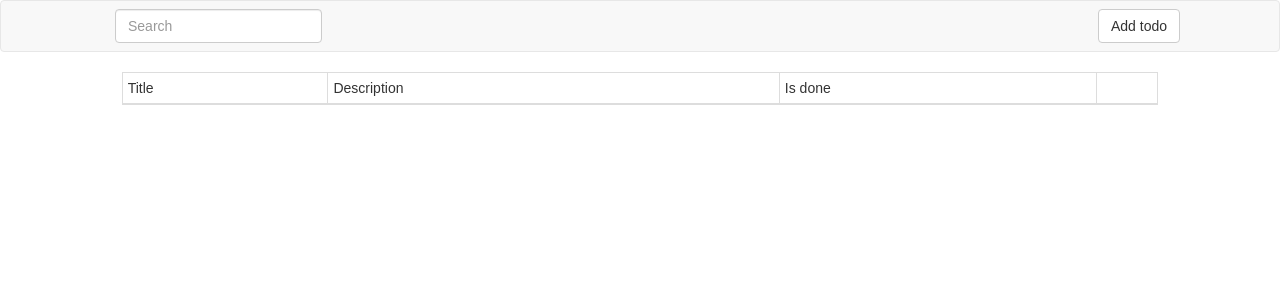
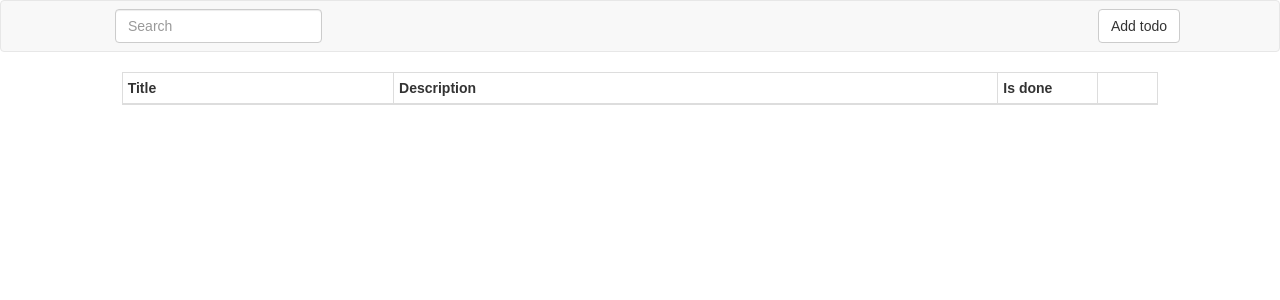
Before and after one commit to Praytic/react-todo-list, a React (Create React App) app: page / in a window 1280 px wide. Shown: the top 300 px of the page. Built offline with nearby package versions, Linux system fonts and the light colour scheme.

Commit message:
Style up our table and add entry deletion

```diff
--- a/src/App.js
+++ b/src/App.js
@@ -39,6 +39,12 @@ export default class App extends Component {
       items: [...this.state.items, this.state.term],
       isOpen: !this.state.isOpen
     });
+  };
+
+  onDelete = (id) => {
+    this.setState(prevState => ({
+      items: this.state.items.filter((_, i) => i !== id)
+    }));
   };
 
   render() {
@@ -87,7 +93,7 @@ export default class App extends Component {
             </Modal.Footer>
           </Modal>
 
-          <List items={this.state.items}/>
+          <List onDelete={this.onDelete} items={this.state.items}/>
         </div>
     );
   }
--- a/src/List.js
+++ b/src/List.js
@@ -1,30 +1,38 @@
 import React from "react";
-import {Col, Table} from "react-bootstrap";
+import { Button, Glyphicon, Checkbox, Col, Table} from "react-bootstrap";
 
-const List = props => (
+class List extends React.Component {
+  render() {
+    return (
         <Col md={10} mdOffset={1}>
           <Table striped bordered condensed hover>
             <thead>
             <tr>
-          <td>Title</td>
-          <td>Description</td>
-          <td>Is done</td>
-          <td></td>
+              <th>Title</th>
+              <th>Description</th>
+              <th width="100">Is done</th>
+              <th width="60"/>
             </tr>
             </thead>
             <tbody>
             {
-          props.items.map((item, index) =>
+              this.props.items.map((item, index) =>
                   <tr key={index}>
                     <td>{item.title}</td>
                     <td>{item.description}</td>
-                <td>{item.isDone}</td>
-                <td>{item.isDone}</td>
+                    <td><Checkbox inline inputRef={ref => { item.isDone = ref; }}/></td>
+                    <td>
+                      <Button onClick={this.props.onDelete.bind(this, index)}>
+                        <Glyphicon glyph="trash" />
+                      </Button>
+                    </td>
                   </tr>)
             }
             </tbody>
           </Table>
         </Col>
     );
+  }
+}
 
 export default List;
```
Lines whose indentation alone changed are shown as unchanged.
